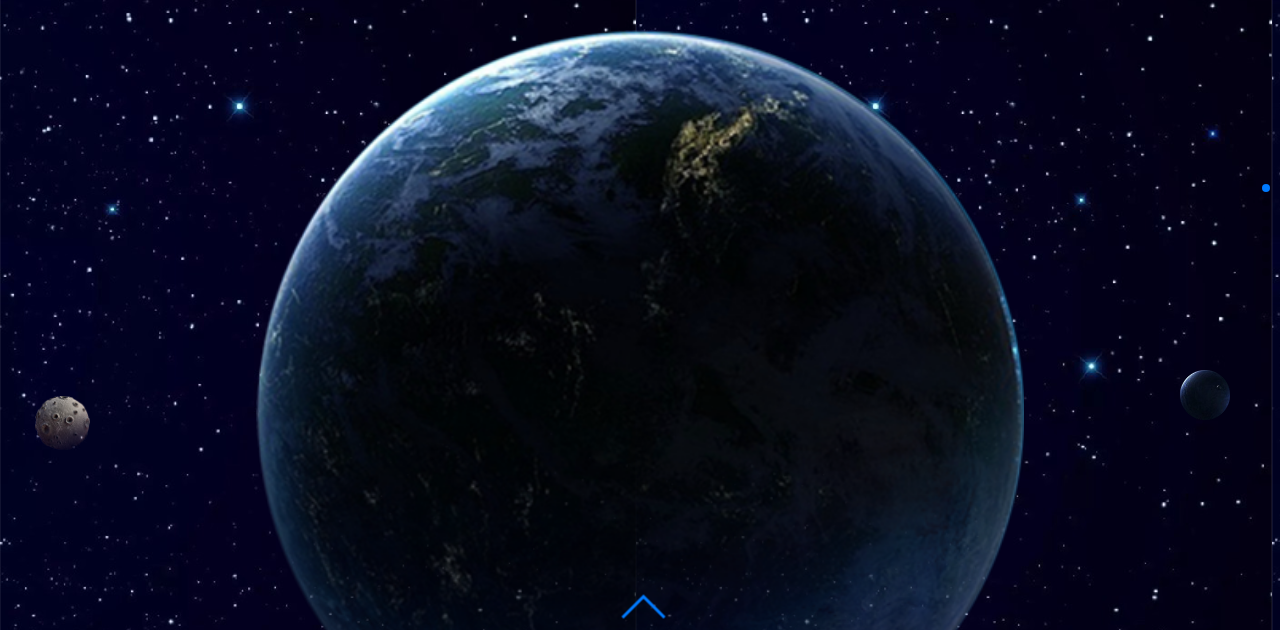
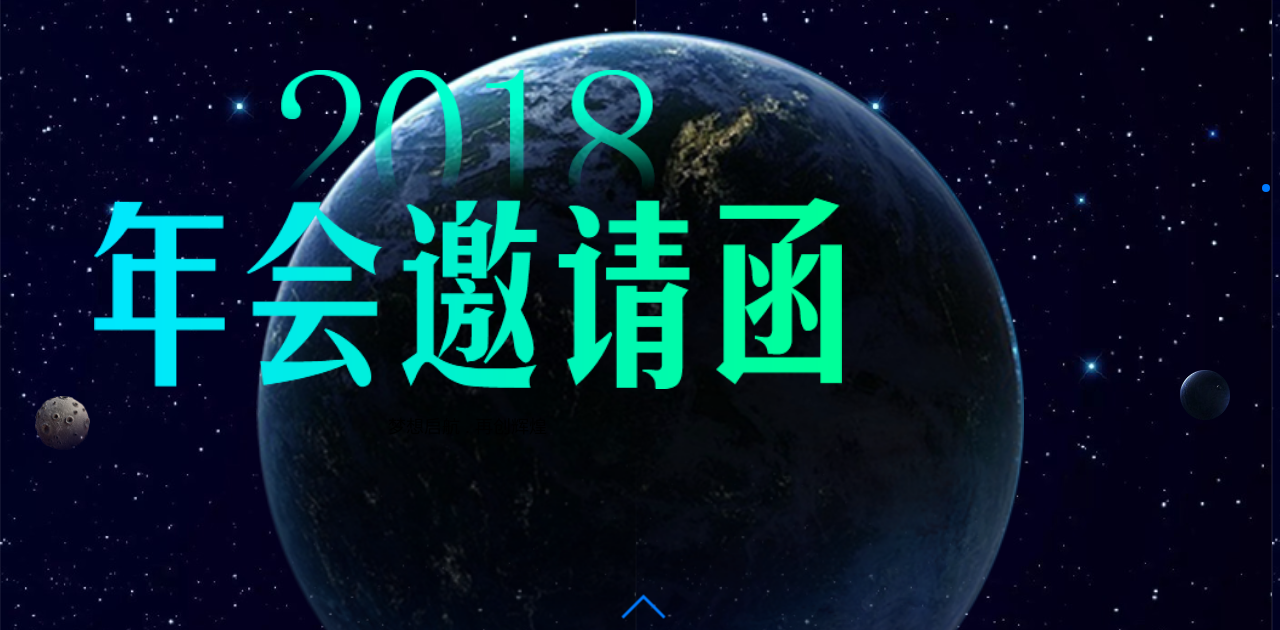
Before and after one commit to zhangtaobx/Home, a plain HTML site: page 03/index.html in a window 1280 px wide. Shown: the part 170-800 px from the top of the page. Drawn offline with nearby package versions, Linux system fonts and the light colour scheme.

Commit message:
condification

```diff
--- a/03/css/style.css
+++ b/03/css/style.css
@@ -90,3 +90,14 @@
    margin-left: -30%;
    top:25%
 }
+
+.s1 .main{
+    position: absolute;
+    top:30%
+}
+.s1 .main img:nth-of-type(1){
+    width: 40%
+}
+.s1 .main img:nth-of-type(2){
+    width: 80%
+}
--- a/03/index.html
+++ b/03/index.html
@@ -24,12 +24,12 @@
                         <img src="img/4.png" alt="">
                         <img src="img/6.png" alt="">
                     </div>
-                    <!-- <div class="text">
+                    <div class="main">
                         <img src="img/7.png" alt="">
                         <img src="img/8.png" alt="">
                         <p class="img9">梦想启航 . 再创辉煌</p>
                     </div>
-                    <div class="footer">
+                    <!-- <div class="footer">
                         <h2>%企业名称%</h2>
                         <p>2018年1月18日晚8：00-11：00</p>
                         <p>
```
